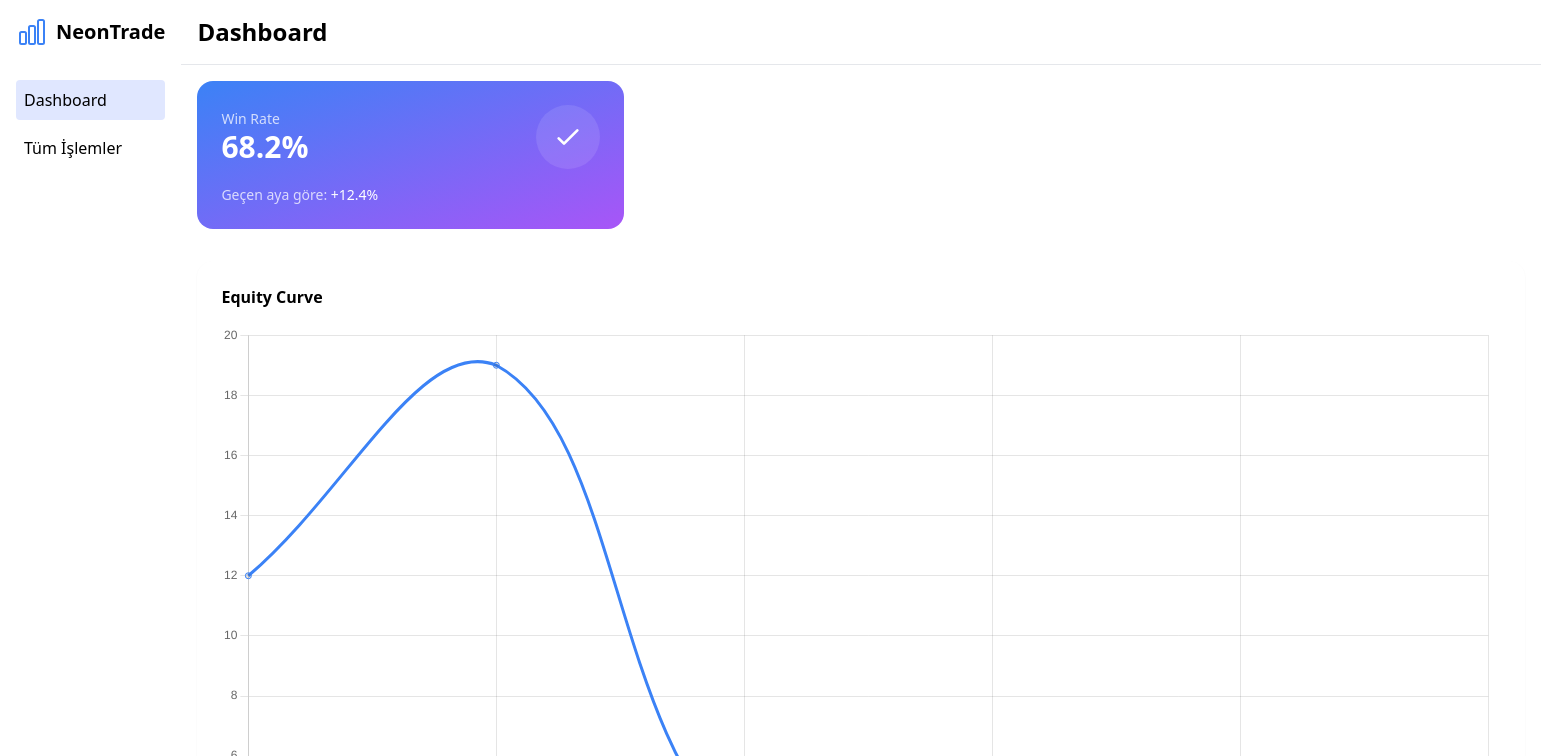
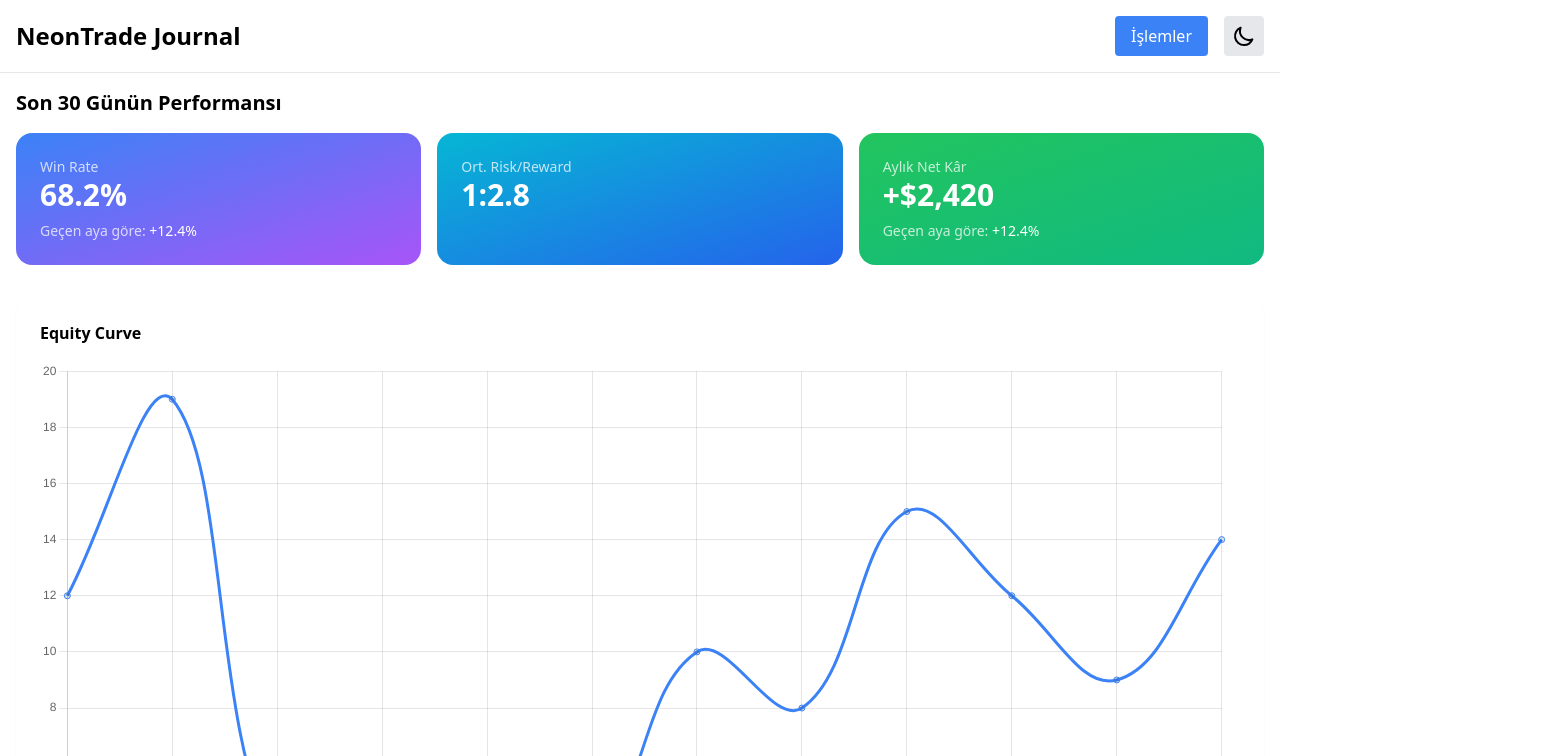
Before and after one commit to Cryptoseen/neontrade, a Svelte app: page / in a window 1280 px wide. Shown: the top 756 px of the page, 1541 px wide, since content can reach past the window. Built offline with nearby package versions, Linux system fonts and the light colour scheme.

Commit message:
Add files via upload
update

```diff
--- a/package.json
+++ b/package.json
@@ -1,15 +1,15 @@
 {
   "name": "neontrade-journal",
   "version": "1.0.0",
-  "description": "Trading işlemlerini takip etmek için Svelte uygulaması",
+  "description": "Modern Trade Günlüğü",
   "scripts": {
     "dev": "vite",
     "build": "vite build",
     "preview": "vite preview"
   },
   "dependencies": {
-  "chart.js": "^4.2.1",
-  "svelte": "^3.59.0"
+    "chart.js": "^4.2.1",
+    "svelte": "^3.59.0"
   },
   "devDependencies": {
     "@sveltejs/vite-plugin-svelte": "^2.0.0",
--- a/src/App.svelte
+++ b/src/App.svelte
@@ -1,60 +1,65 @@
 <script>
-  import Sidebar from './components/Sidebar.svelte';
   import Dashboard from './components/Dashboard.svelte';
   import Trades from './components/Trades.svelte';
-  import Modal from './components/Modal.svelte';
 
-  // Aktif sayfa; "dashboard" veya "trades"
-  let currentPage = 'dashboard';
-  let showModal = false;
+  let currentPage = "dashboard";
+  let isDark = false;
 
-  // Modal açma/kapatma fonksiyonları
-  function openModal() {
-    showModal = true;
+  function togglePage() {
+    currentPage = currentPage === "dashboard" ? "trades" : "dashboard";
   }
-  function closeModal() {
-    showModal = false;
+
+  function toggleDark() {
+    isDark = !isDark;
+    document.documentElement.classList.toggle("dark", isDark);
+    localStorage.setItem("theme", isDark ? "dark" : "light");
+  }
+
+  // Sayfa yüklendiğinde localStorage'dan temayı al
+  if (localStorage.getItem("theme") === "dark") {
+    isDark = true;
+    document.documentElement.classList.add("dark");
   }
 </script>
 
-<div class="flex h-full">
-  <!-- Sidebar; responsive yapıda gizleme/dönüşüm eklemeleri Tailwind ile yapılabilir -->
-  <Sidebar bind:currentPage />
-
-  <!-- Sağ içerik alanı -->
-  <div class="flex-1 flex flex-col">
-    <!-- Header -->
+<div class="min-h-screen flex flex-col">
   <header class="flex justify-between items-center p-4 border-b dark:border-gray-700">
-      <h1 class="text-2xl font-bold">
-        {#if currentPage === 'dashboard'}
+    <h1 class="text-2xl font-bold dark:text-white">NeonTrade Journal</h1>
+    <div class="flex gap-4">
+      <button on:click={togglePage} class="bg-blue-500 text-white px-4 py-2 rounded hover:bg-blue-600 transition-colors">
+        {#if currentPage === "dashboard"}
+          İşlemler
+        {:else}
           Dashboard
-        {:else if currentPage === 'trades'}
-          Tüm İşlemler
         {/if}
-      </h1>
-      <!-- Hamburger menü (küçük ekranlar için) -->
-      <button class="lg:hidden p-2" on:click={() => {
-          // Eğer Sidebar’ı mobilde açmak isterseniz buraya toggle fonksiyonu ekleyebilirsiniz.
-        }}>
+      </button>
+      <button on:click={toggleDark} class="p-2 bg-gray-200 dark:bg-gray-700 rounded transition-colors">
+        {#if isDark}
+          <!-- Gündüz modu simgesi -->
           <svg class="w-6 h-6" fill="none" stroke="currentColor" viewBox="0 0 24 24">
             <path stroke-linecap="round" stroke-linejoin="round" stroke-width="2"
-                d="M4 6h16M4 12h16M4 18h16"></path>
+              d="M12 3v1m0 16v1m9-9h-1M4 12H3m15.364 6.364l-.707-.707M6.343 6.343l-.707-.707m12.728 0l-.707.707M6.343 17.657l-.707.707"/>
           </svg>
+        {:else}
+          <!-- Gece modu simgesi -->
+          <svg class="w-6 h-6" fill="none" stroke="currentColor" viewBox="0 0 24 24">
+            <path stroke-linecap="round" stroke-linejoin="round" stroke-width="2"
+              d="M20.354 15.354A9 9 0 018.646 3.646 9.003 9.003 0 0012 21a9.003 9.003 0 008.354-5.646z"/>
+          </svg>
+        {/if}
       </button>
+    </div>
   </header>
 
-    <!-- Ana içerik -->
-    <main class="p-4 flex-1 overflow-y-auto">
-      {#if currentPage === 'dashboard'}
+  <main class="flex-1 p-4">
+    {#if currentPage === "dashboard"}
       <Dashboard />
-      {:else if currentPage === 'trades'}
-        <Trades {openModal} />
+    {:else}
+      <Trades />
     {/if}
   </main>
+
+  <footer class="p-4 text-center text-gray-500">
+    © 2025 NeonTrade Journal
+  </footer>
 </div>
-</div>
-
-<!-- Modal: Eğer showModal true ise görünür -->
-{#if showModal}
-  <Modal {closeModal} />
-{/if}
--- a/src/components/Dashboard.svelte
+++ b/src/components/Dashboard.svelte
@@ -1,17 +1,17 @@
 <script>
   import { onMount } from 'svelte';
   import Chart from 'chart.js/auto';
-  let chartCanvas;
+  let canvas;
   let chartInstance;
 
   onMount(() => {
-    chartInstance = new Chart(chartCanvas, {
+    chartInstance = new Chart(canvas, {
       type: 'line',
       data: {
-        labels: ['Jan', 'Feb', 'Mar', 'Apr', 'May', 'Jun'],
+        labels: ['Ocak', 'Şubat', 'Mart', 'Nisan', 'Mayıs', 'Haziran', 'Temmuz', 'Ağustos', 'Eylül', 'Ekim', 'Kasım', 'Aralık'],
         datasets: [{
           label: 'Equity Curve',
-          data: [12, 19, 3, 5, 2, 3],
+          data: [12, 19, 3, 5, 2, 3, 10, 8, 15, 12, 9, 14],
           borderColor: '#3B82F6',
           tension: 0.4,
           fill: false
@@ -19,43 +19,38 @@
       },
       options: {
         responsive: true,
-        plugins: {
-          legend: { display: false }
-        },
-        scales: {
-          y: { beginAtZero: true },
-        }
+        plugins: { legend: { display: false } },
+        scales: { y: { beginAtZero: true } }
       }
     });
   });
 </script>
 
 <div>
-  <div class="grid grid-cols-1 md:grid-cols-3 gap-6 mb-8">
+  <h2 class="text-xl font-semibold dark:text-white mb-4">Son 30 Günün Performansı</h2>
+
+  <div class="grid grid-cols-1 md:grid-cols-3 gap-4 mb-8">
     <!-- Win Rate Widget -->
     <div class="bg-gradient-to-br from-blue-500 to-purple-500 p-6 rounded-2xl text-white">
-      <div class="flex justify-between items-center">
-        <div>
-          <p class="text-sm opacity-75">Win Rate</p>
-          <p class="text-3xl font-bold">68.2%</p>
-        </div>
-        <div class="w-16 h-16 bg-white/10 rounded-full flex items-center justify-center">
-          <svg class="w-8 h-8" fill="none" stroke="currentColor" viewBox="0 0 24 24">
-            <path stroke-linecap="round" stroke-linejoin="round" stroke-width="2"
-                  d="M5 13l4 4L19 7"></path>
-          </svg>
-        </div>
-      </div>
-      <div class="mt-4 text-sm">
-        <span class="opacity-75">Geçen aya göre:</span> +12.4%
-      </div>
+      <p class="text-sm opacity-75">Win Rate</p>
+      <p class="text-3xl font-bold">68.2%</p>
+      <p class="mt-2 text-sm"><span class="opacity-75">Geçen aya göre:</span> +12.4%</p>
     </div>
-    <!-- Diğer widget'lar eklenebilir -->
+    <!-- Ort. Risk/Reward Widget -->
+    <div class="bg-gradient-to-br from-cyan-500 to-blue-600 p-6 rounded-2xl text-white">
+      <p class="text-sm opacity-75">Ort. Risk/Reward</p>
+      <p class="text-3xl font-bold">1:2.8</p>
+    </div>
+    <!-- Aylık Net Kâr Widget -->
+    <div class="bg-gradient-to-br from-green-500 to-emerald-500 p-6 rounded-2xl text-white">
+      <p class="text-sm opacity-75">Aylık Net Kâr</p>
+      <p class="text-3xl font-bold">+$2,420</p>
+      <p class="mt-2 text-sm"><span class="opacity-75">Geçen aya göre:</span> +12.4%</p>
+    </div>
   </div>
 
-  <!-- Equity Chart -->
-  <div class="bg-white dark:bg-gray-800 p-6 rounded-2xl shadow-sm mb-8">
+  <div class="bg-white dark:bg-gray-800 p-6 rounded-2xl shadow-sm">
     <h3 class="font-bold dark:text-white mb-4">Equity Curve</h3>
-    <canvas bind:this={chartCanvas} class="w-full h-64"></canvas>
+    <canvas bind:this={canvas} class="w-full h-64"></canvas>
   </div>
 </div>
--- a/src/components/Trades.svelte
+++ b/src/components/Trades.svelte
@@ -1,44 +1,14 @@
 <script>
-  export let openModal;
   let trades = [
     { date: '2023-03-01', symbol: 'BTC/USD', type: 'Long', result: 'Kazanç' },
-    { date: '2023-03-02', symbol: 'ETH/USD', type: 'Short', result: 'Kayıp' },
+    { date: '2023-03-02', symbol: 'ETH/USD', type: 'Short', result: 'Kayıp' }
   ];
 </script>
 
 <div>
-  <div class="flex flex-col md:flex-row gap-4 justify-between items-start md:items-center mb-6">
-    <div class="relative w-full md:max-w-xs">
-      <input type="text" placeholder="Sembol, not veya sonuç ara..." class="modern-input pl-10 w-full"/>
-      <svg class="w-5 h-5 absolute left-3 top-3 text-gray-400 dark:text-gray-500" fill="none" stroke="currentColor" viewBox="0 0 24 24">
-         <path stroke-linecap="round" stroke-linejoin="round" stroke-width="2"
-               d="M21 21l-6-6m2-5a7 7 0 11-14 0 7 7 0 0114 0z"/>
-      </svg>
-    </div>
-    <div class="flex gap-2 w-full md:w-auto">
-      <select class="modern-input">
-         <option>Tüm Türler</option>
-         <option>Long</option>
-         <option>Short</option>
-      </select>
-      <select class="modern-input">
-         <option>Tüm Sonuçlar</option>
-         <option>Kazanç</option>
-         <option>Kayıp</option>
-      </select>
-      <button on:click={openModal} class="bg-blue-500 text-white px-4 py-2 rounded-lg flex items-center gap-2 hover:bg-blue-600 transition-colors">
-         <svg class="w-5 h-5" fill="none" stroke="currentColor" viewBox="0 0 24 24">
-           <path stroke-linecap="round" stroke-linejoin="round" stroke-width="2"
-                 d="M12 4v16m8-8H4"/>
-         </svg>
-         Yeni İşlem
-      </button>
-    </div>
-  </div>
-
-  <div class="bg-white dark:bg-gray-800 rounded-2xl shadow-sm overflow-hidden">
-    <div class="overflow-x-auto">
-      <table class="w-full">
+  <h2 class="text-xl font-semibold dark:text-white mb-4">Tüm İşlemler</h2>
+  <div class="overflow-x-auto bg-white dark:bg-gray-800 rounded-2xl shadow-sm">
+    <table class="min-w-full">
       <thead class="bg-gray-50 dark:bg-gray-700">
         <tr>
           <th class="px-6 py-3 text-left">Tarih</th>
@@ -62,4 +32,3 @@
     </table>
   </div>
 </div>
-</div>
```
Lines whose indentation alone changed are shown as unchanged.
